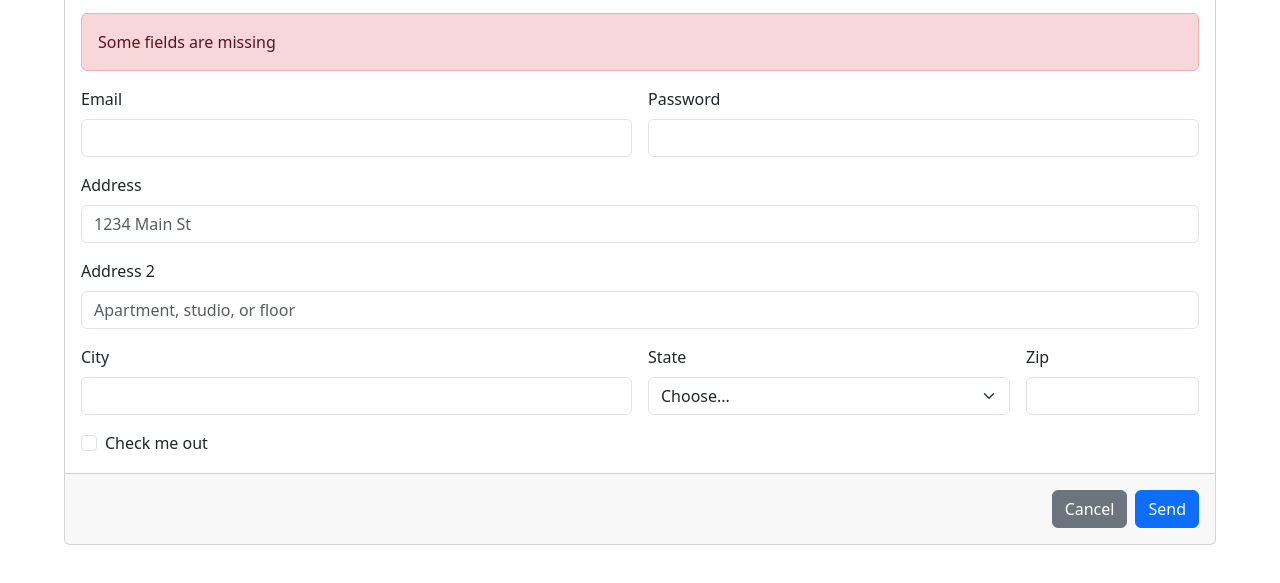
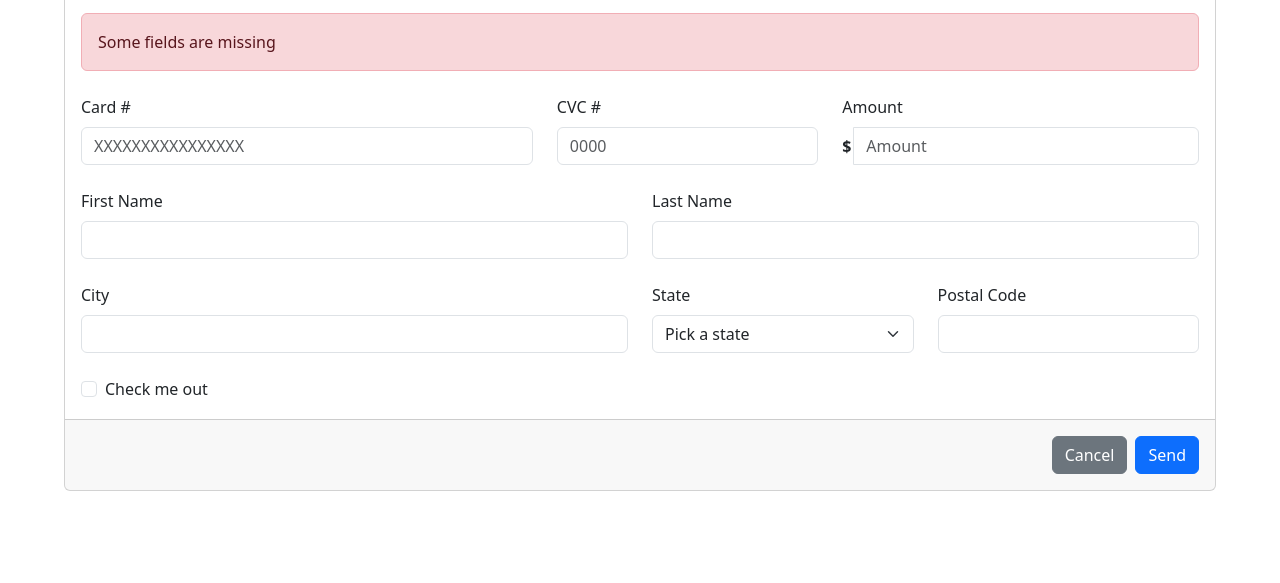
Before and after one commit to 4GeeksAcademy/yjlmotley-Create-an-HTML5-Form, a plain HTML site: page index.html in a window 1280 px wide. Shown: the part 119-702 px from the top of the page. Drawn offline with nearby package versions, Linux system fonts and the light colour scheme.

Commit message:
All done except the payment radio & Message box

```diff
--- a/index.html
+++ b/index.html
@@ -11,47 +11,53 @@
         <div class="card mx-auto mt-5" style="width: 90%;">
             <h3 class="card-header p-3">Payment form example</h3>
             <div class="card-body">
-                <div class="alert alert-danger" role="alert">
+                <div class="alert alert-danger mb-4" role="alert">
                     Some fields are missing
                 </div>
-                <form class="row g-3">
-                    <div class="col-md-6">
-                    <label for="inputEmail4" class="form-label">Email</label>
-                    <input type="email" class="form-control" id="inputEmail4">
+                <form class="row g-4">
+                    <div class="col-md-5">
+                        <label for="cardNumer" class="form-label">Card #</label>
+                        <input type="text" class="form-control" id="cardNumber" placeholder="XXXXXXXXXXXXXXXX">
+                    </div>
+                    <div class="col-md-3">
+                        <label for="cvcNumber" class="form-label">CVC #</label>
+                        <input type="text" class="form-control" id="cvcNumber" placeholder="0000">
+                    </div>
+                    <div class="col-md-4">
+                        <label for="Amount" class="form-label">Amount</label>
+                        <div class="input-group">
+                            <div class="input-group-text border-0 bg-transparent ps-0 fw-semibold" style="width: 0px">$</div>
+                            <input type="text" class="form-control" id="Amount" placeholder="Amount">
+                        </div>
                     </div>
                     <div class="col-md-6">
-                    <label for="inputPassword4" class="form-label">Password</label>
-                    <input type="password" class="form-control" id="inputPassword4">
+                        <label for="inputFirstName" class="form-label">First Name</label>
+                        <input type="text" class="form-control" id="inputFirstName">
                     </div>
-                    <div class="col-12">
-                    <label for="inputAddress" class="form-label">Address</label>
-                    <input type="text" class="form-control" id="inputAddress" placeholder="1234 Main St">
-                    </div>
-                    <div class="col-12">
-                    <label for="inputAddress2" class="form-label">Address 2</label>
-                    <input type="text" class="form-control" id="inputAddress2" placeholder="Apartment, studio, or floor">
+                    <div class="col-md-6">
+                        <label for="inputLastName" class="form-label">Last Name</label>
+                        <input type="text" class="form-control" id="inputLastName">
                     </div>
                     <div class="col-md-6">
                         <label for="inputCity" class="form-label">City</label>
                         <input type="text" class="form-control" id="inputCity">
                     </div>
-                    <div class="col-md-4">
+                    <div class="col-md-3">
                         <label for="inputState" class="form-label">State</label>
                         <select id="inputState" class="form-select">
-                        <option selected>Choose...</option>
+                            <option selected>Pick a state</option>
                             <option>...</option>
+                            <option>jk!</option>
                         </select>
                     </div>
-                    <div class="col-md-2">
-                    <label for="inputZip" class="form-label">Zip</label>
-                    <input type="text" class="form-control" id="inputZip">
+                    <div class="col-md-3">
+                        <label for="inputPostalCode" class="form-label">Postal Code</label>
+                        <input type="text" class="form-control" id="inputPostalCode">
                     </div>
                     <div class="col-12">
                         <div class="form-check">
                             <input class="form-check-input" type="checkbox" id="gridCheck">
-                        <label class="form-check-label" for="gridCheck">
-                        Check me out
-                        </label>
+                            <label class="form-check-label" for="gridCheck">Check me out</label>
                         </div>
                     </div>
                 </form>
```
Lines whose indentation alone changed are shown as unchanged.
